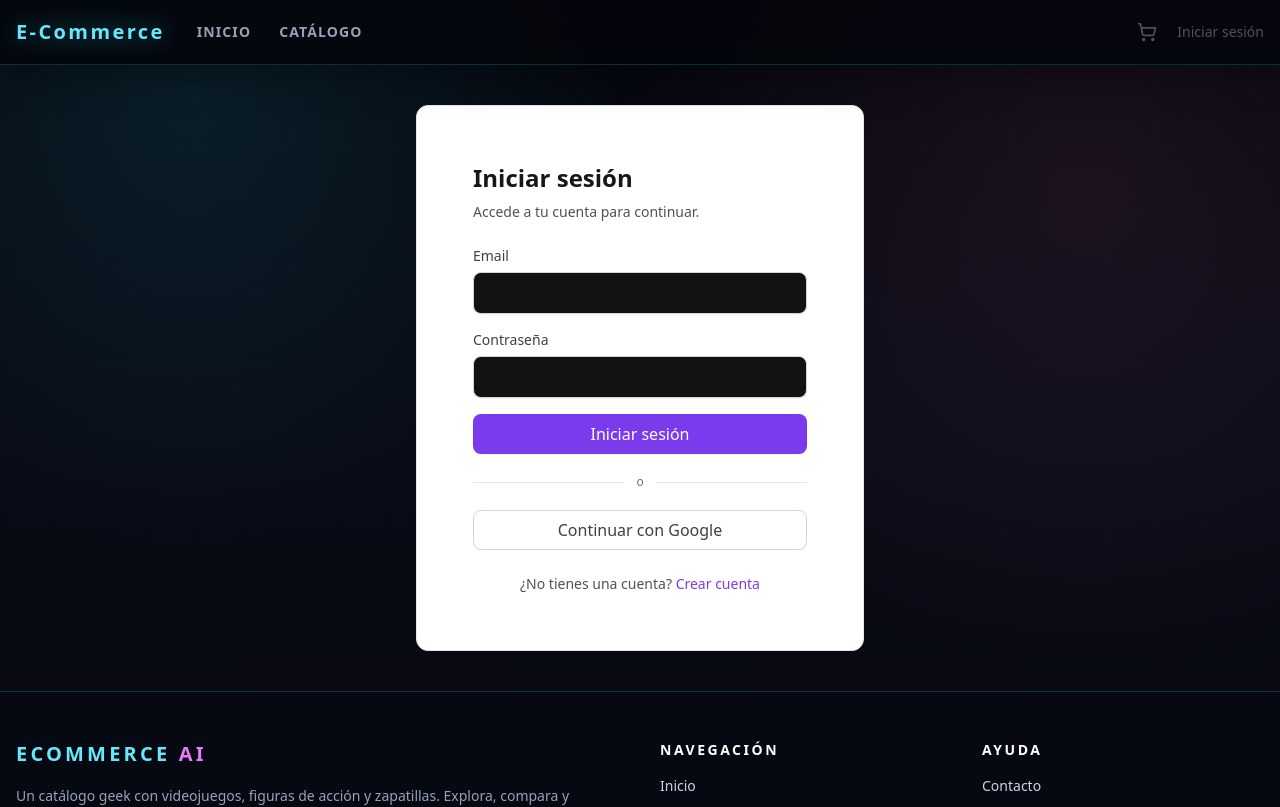
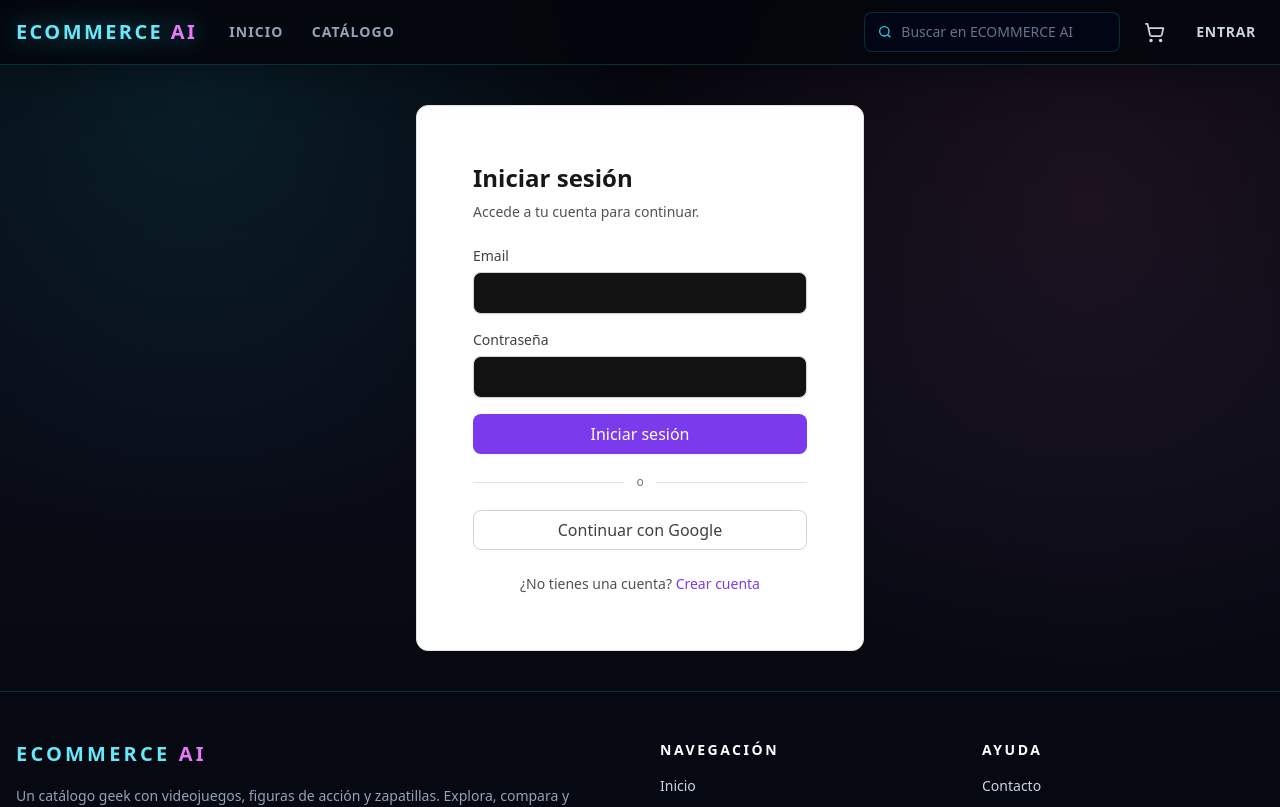
Before and after one commit to rechimonth/e-commerce, a React (Vite) app: page /login in a window 1280 px wide. Shown: the top 807 px of the page. Built offline with nearby package versions, Linux system fonts and the light colour scheme; no server answers.

Commit message:
feat(ui): add branded search and cyberpunk header

```diff
--- a/src/components/layout/Header.tsx
+++ b/src/components/layout/Header.tsx
@@ -1,9 +1,4 @@
-/**
- * Header — barra de navegación superior con usuario, carrito y navegación.
- *
- * Separado de AuthContext: usa useAuth() para leer el estado.
- * Solo mustramos links de admin cuando roleState === 'admin'.
- */
+import { useState } from 'react';
 import { Link, useNavigate } from 'react-router-dom';
 import { Navbar } from '@/components/ui/Navbar';
 import { ROUTES } from '@/constants/routes';
@@ -16,6 +11,7 @@ export function Header() {
   const { totalItems } = useCart();
   const { user, session, roleState, isLoading, signOut } = useAuth();
   const navigate = useNavigate();
+  const [search, setSearch] = useState('');
 
   const navLinks: NavbarLink[] = [
     { label: 'Inicio', href: ROUTES.HOME },
@@ -33,20 +29,40 @@ export function Header() {
     void navigate(ROUTES.HOME);
   };
 
+  const handleSearch = (event: React.FormEvent<HTMLFormElement>) => {
+    event.preventDefault();
+    const term = search.trim();
+    navigate(term ? `${ROUTES.CATALOG}?search=${encodeURIComponent(term)}` : ROUTES.CATALOG);
+  };
+
   const rightContent = (
-    <div className="flex items-center gap-3">
+    <div className="flex items-center gap-2 sm:gap-3">
+      <form onSubmit={handleSearch} className="hidden lg:block" role="search">
+        <label className="sr-only" htmlFor="site-search">Buscar productos</label>
+        <div className="flex h-10 w-64 items-center rounded-md border border-cyan-400/20 bg-slate-950/70 px-3 transition focus-within:border-cyan-300/70 focus-within:shadow-[0_0_18px_rgba(34,211,238,0.12)]">
+          <svg viewBox="0 0 24 24" className="mr-2 h-4 w-4 text-cyan-400" fill="none" stroke="currentColor" strokeWidth="2" aria-hidden="true">
+            <circle cx="11" cy="11" r="7" /><path d="m20 20-4-4" />
+          </svg>
+          <input
+            id="site-search"
+            value={search}
+            onChange={(event) => setSearch(event.target.value)}
+            placeholder="Buscar en ECOMMERCE AI"
+            className="min-w-0 flex-1 bg-transparent text-sm text-slate-100 outline-none placeholder:text-slate-500"
+          />
+        </div>
+      </form>
+
       <Link
         to={ROUTES.CART}
-        className="relative p-2 text-neutral-600 hover:text-neutral-900"
-        aria-label="Ver carrito"
+        className="relative flex h-11 w-11 items-center justify-center rounded-md text-slate-300 transition hover:bg-cyan-400/10 hover:text-cyan-300"
+        aria-label={`Ver carrito${totalItems > 0 ? `, ${totalItems} productos` : ''}`}
       >
-        <svg xmlns="http://www.w3.org/2000/svg" width="20" height="20" viewBox="0 0 24 24" fill="none" stroke="currentColor" strokeWidth="2" strokeLinecap="round" strokeLinejoin="round" className="text-current" aria-hidden="true">
-          <circle cx="8" cy="21" r="1" />
-          <circle cx="19" cy="21" r="1" />
-          <path d="M2.05 2.05h2l2.66 12.42a2 2 0 0 0 2 1.58h9.78a2 2 0 0 0 1.95-1.57l1.65-7.43H5.12" />
+        <svg xmlns="http://www.w3.org/2000/svg" width="21" height="21" viewBox="0 0 24 24" fill="none" stroke="currentColor" strokeWidth="2" strokeLinecap="round" strokeLinejoin="round" aria-hidden="true">
+          <circle cx="8" cy="21" r="1" /><circle cx="19" cy="21" r="1" /><path d="M2.05 2.05h2l2.66 12.42a2 2 0 0 0 2 1.58h9.78a2 2 0 0 0 1.95-1.57l1.65-7.43H5.12" />
         </svg>
         {totalItems > 0 && (
-          <span className="absolute -top-1 -right-1 flex h-5 w-5 items-center justify-center rounded-full bg-primary-600 text-xs font-medium text-white">
+          <span className="absolute right-0 top-0 flex h-5 min-w-5 items-center justify-center rounded-full border border-[#05060d] bg-fuchsia-500 px-1 text-xs font-bold text-white shadow-[0_0_12px_rgba(244,114,182,0.6)]">
             {totalItems}
           </span>
         )}
@@ -56,28 +72,22 @@ export function Header() {
         <Spinner size="sm" />
       ) : isAuthenticated && user ? (
         <>
-          <span className="hidden text-sm text-neutral-700 sm:inline-block">
+          <span className="hidden text-sm font-semibold text-cyan-100 sm:inline-block">
             Hola, {user.displayName ?? user.email ?? 'Usuario'}
           </span>
-          <button
-            onClick={handleLogout}
-            className="text-sm font-medium text-neutral-600 hover:text-neutral-900"
-          >
+          <button onClick={handleLogout} className="hidden h-11 px-2 text-sm font-semibold uppercase tracking-wider text-slate-400 transition hover:text-fuchsia-300 sm:inline-block">
             Salir
           </button>
         </>
       ) : (
-        <Link
-          to={ROUTES.LOGIN}
-          className="text-sm font-medium text-neutral-600 hover:text-neutral-900"
-        >
-          Iniciar sesión
+        <Link to={ROUTES.LOGIN} className="flex h-11 items-center px-2 text-sm font-semibold uppercase tracking-wider text-slate-300 transition hover:text-cyan-300">
+          Entrar
         </Link>
       )}
     </div>
   );
 
-  return <Navbar brand="E-Commerce" links={navLinks} rightContent={rightContent} />;
+  return <Navbar brand={<>ECOMMERCE <span className="text-fuchsia-400">AI</span></>} links={navLinks} rightContent={rightContent} />;
 }
 
 export default Header;
```
